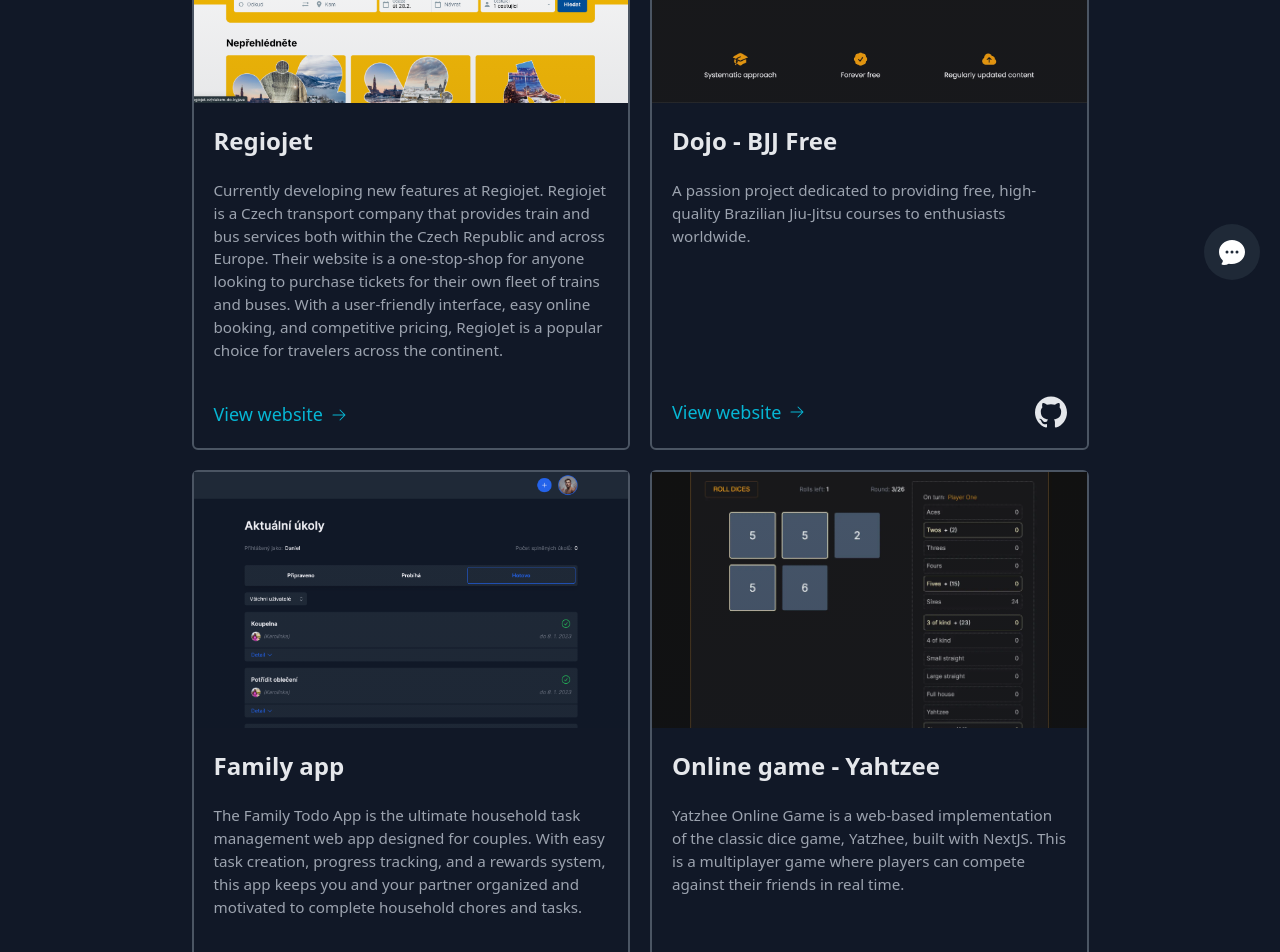
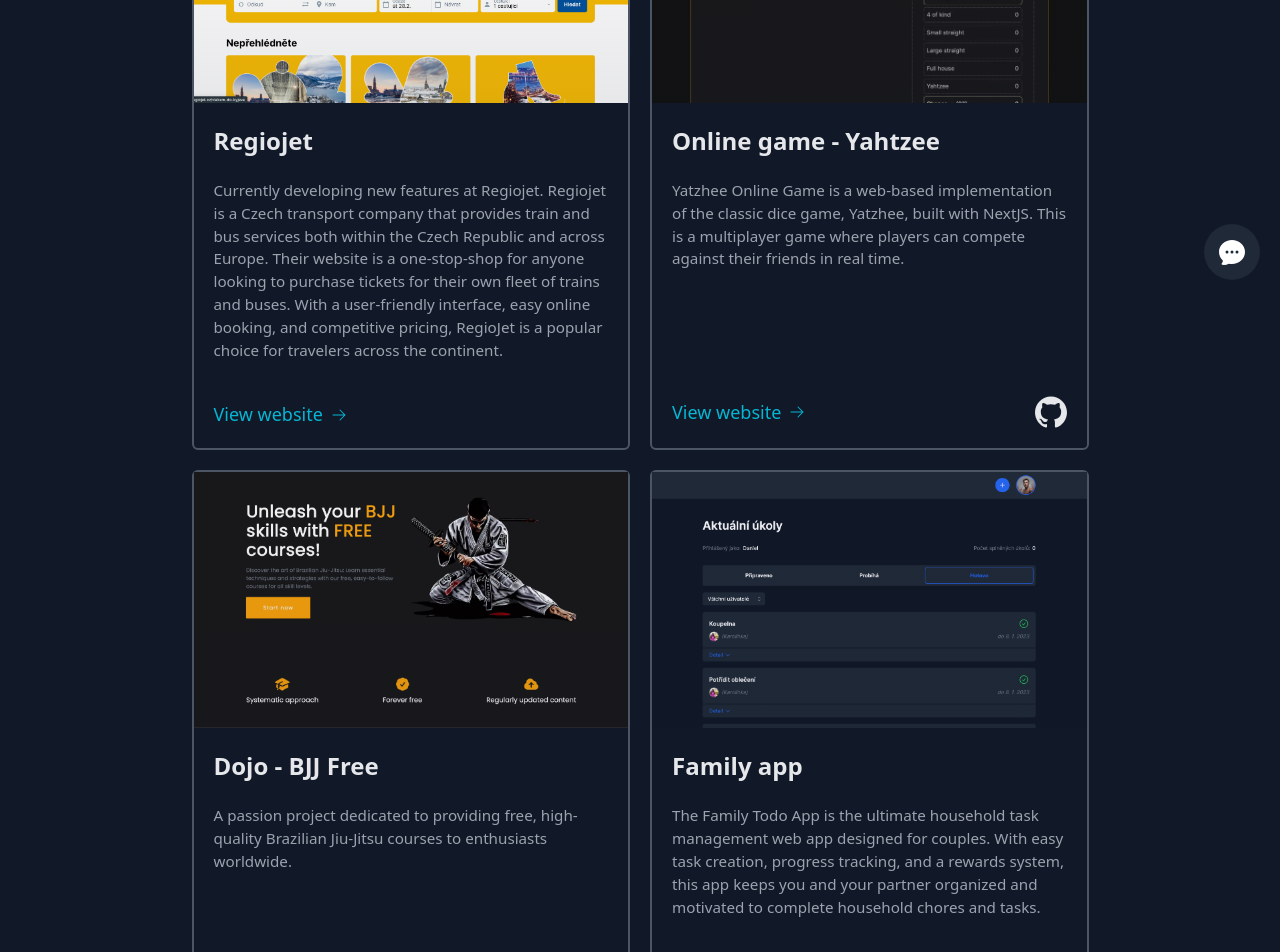
Before and after one commit to dvenomb98/danielbilek, a Next.js app: page /projects in a window 1280 px wide. Shown: the part 500-1452 px from the top of the page. Built offline with nearby package versions, Linux system fonts and the light colour scheme.

Commit message:
changed order

```diff
--- a/data/projects/allProjects.ts
+++ b/data/projects/allProjects.ts
@@ -6,6 +6,14 @@
     website: 'https://regiojet.com',
     github: '',
     image: '/images/regiojet.png',
+  },
+  {
+    title: 'Online game - Yahtzee',
+    description:
+      'Yatzhee Online Game is a web-based implementation of the classic dice game, Yatzhee, built with NextJS. This is a multiplayer game where players can compete against their friends in real time.',
+    website: 'https://yahtzee-mu.vercel.app',
+    github: 'https://github.com/dvenomb98/kniffel',
+    image: '/images/yat.webp',
   },
   {
     title: 'Dojo - BJJ Free',
@@ -23,14 +31,6 @@
     github: 'https://github.com/dvenomb98/family-app',
     image: '/images/family-app.png',
   },
-  {
-    title: 'Online game - Yahtzee',
-    description:
-      'Yatzhee Online Game is a web-based implementation of the classic dice game, Yatzhee, built with NextJS. This is a multiplayer game where players can compete against their friends in real time.',
-    website: 'https://yahtzee-mu.vercel.app',
-    github: 'https://github.com/dvenomb98/kniffel',
-    image: '/images/yat.webp',
-  },
 
   // {
   //   title: "Perspective video",
```
